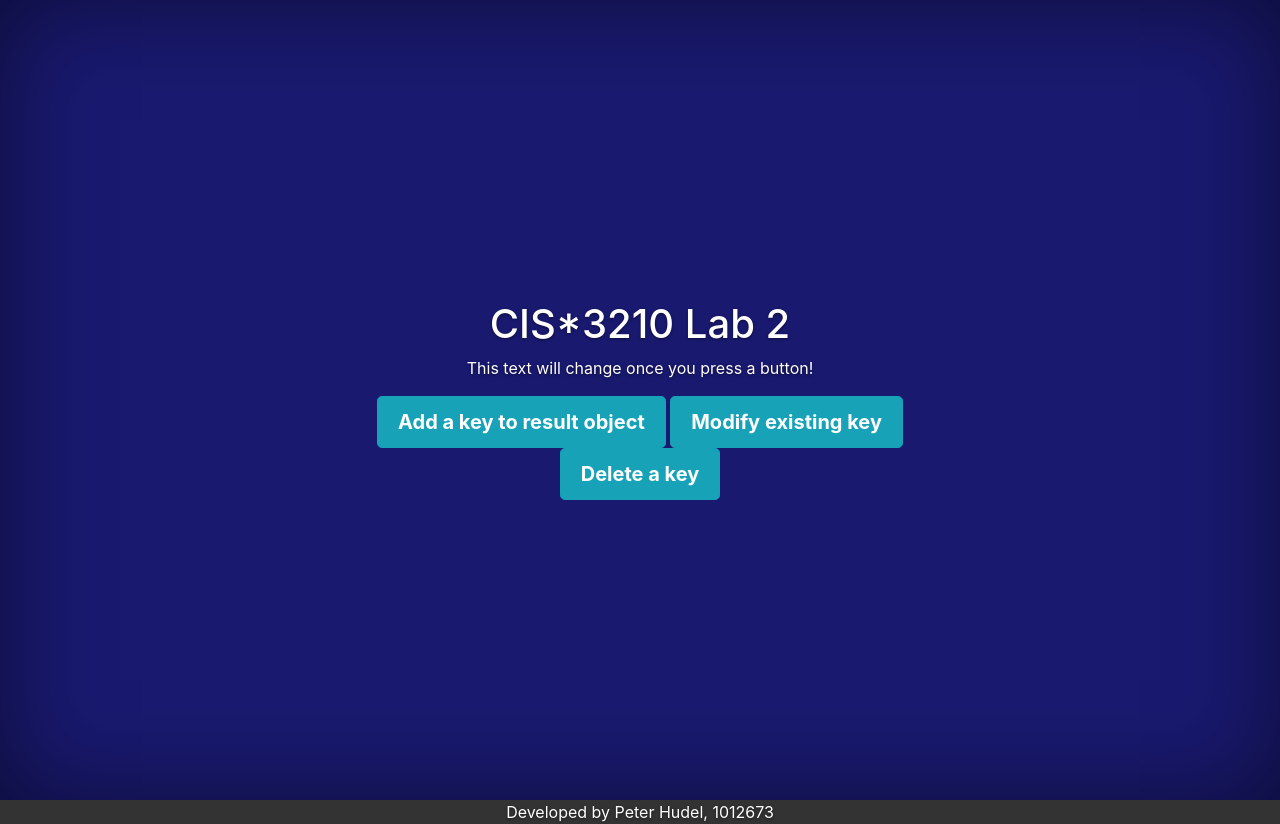
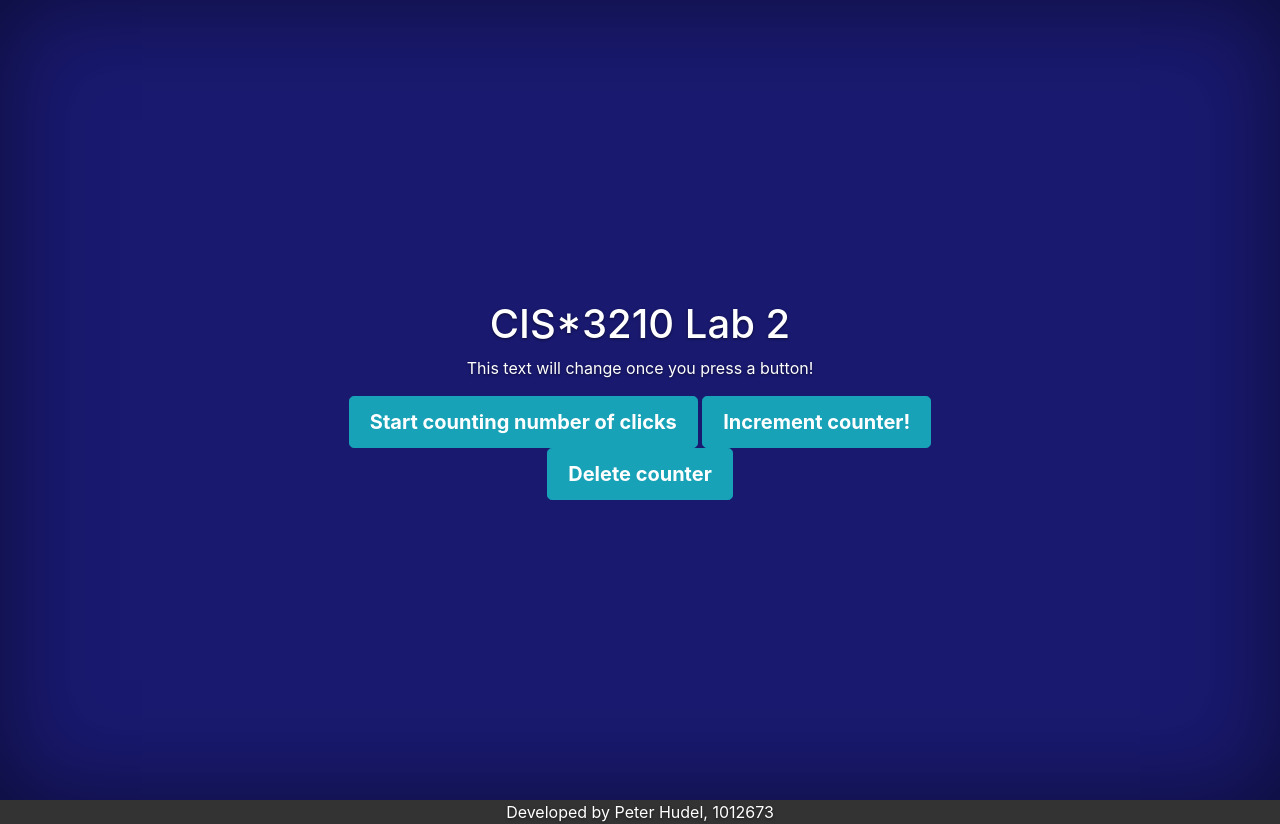
Before and after one commit to Quantaxer/Game-Backlogger, a Flask app: page / in a window 1280 px wide. Run offline with Flask 2, Linux system fonts and the light colour scheme; some libraries are stand-ins or nearby versions.

Commit message:
Fix button names

```diff
--- a/templates/index.html
+++ b/templates/index.html
@@ -29,11 +29,11 @@
 
 						<p id="buttonText">This text will change once you press a button!</p>
 
-						<button id="create-key" class="btn btn-lg btn-info">Add a key to result object</button>
+						<button id="create-key" class="btn btn-lg btn-info">Start counting number of clicks</button>
 
-						<button id="modify-key" class="btn btn-lg btn-info">Modify existing key</button>
+						<button id="modify-key" class="btn btn-lg btn-info">Increment counter!</button>
 
-						<button id="delete-key" class="btn btn-lg btn-info">Delete a key</button>
+						<button id="delete-key" class="btn btn-lg btn-info">Delete counter</button>
 
 					</div>
 				</div>
```
